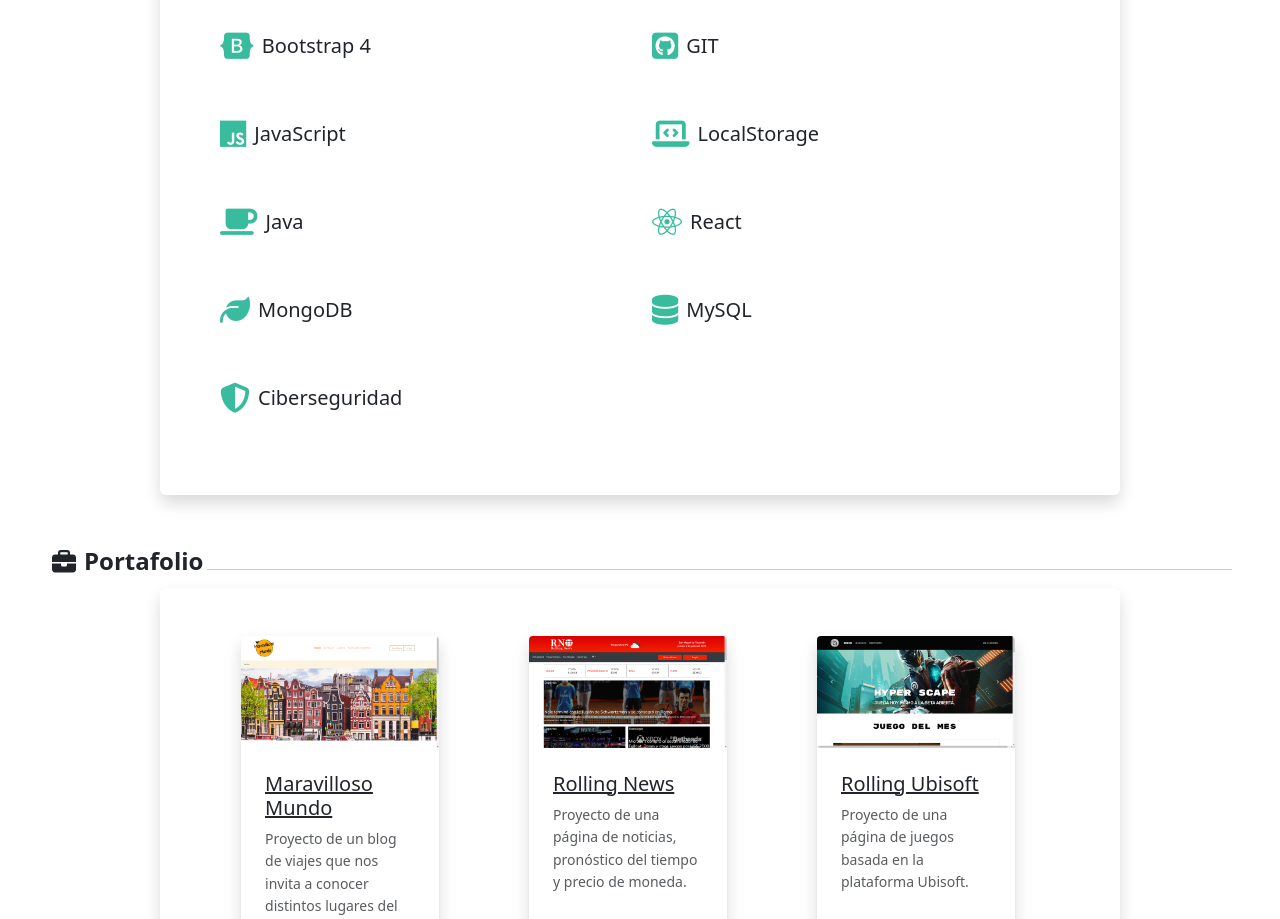
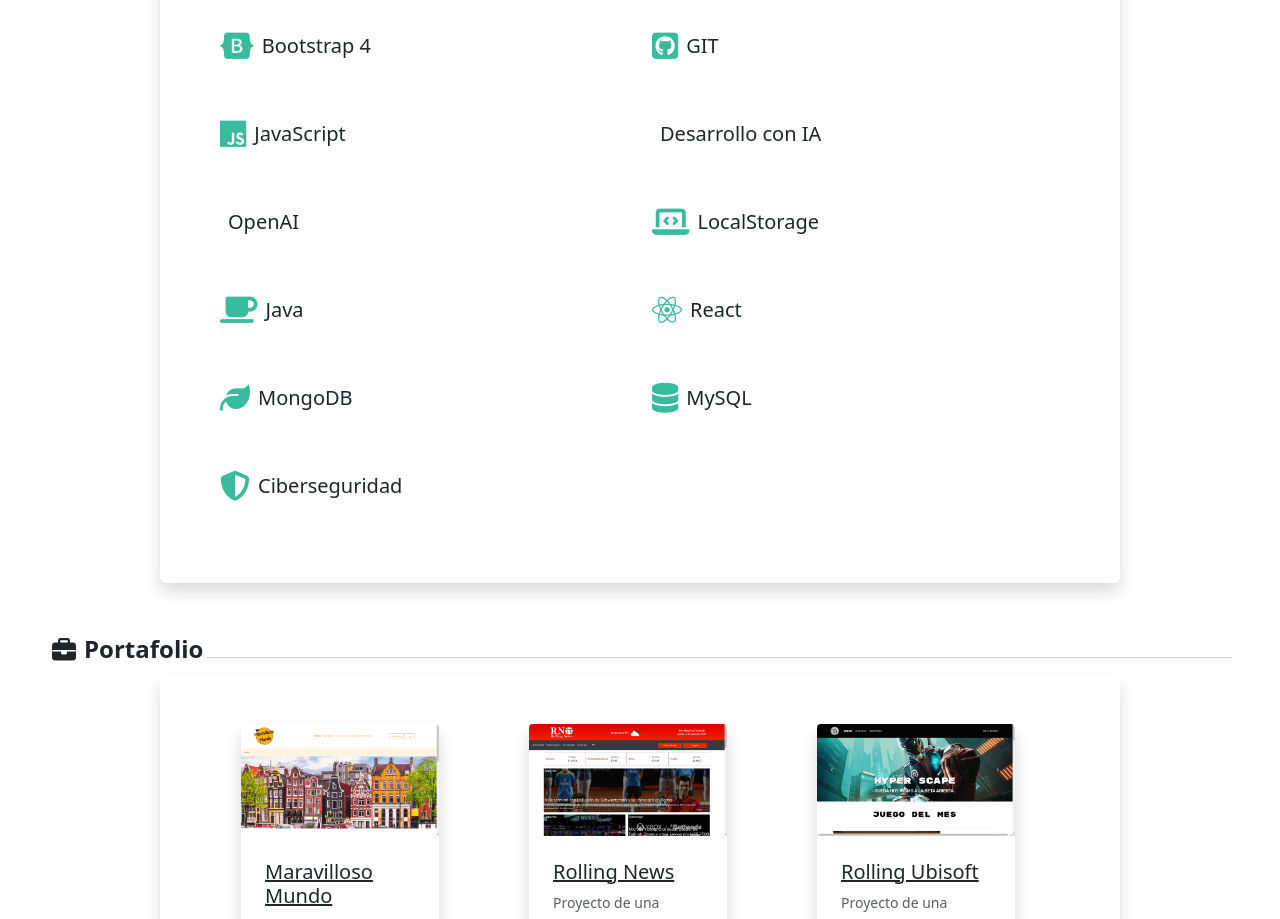
Before and after one commit to Eliseo-Baroni-97/personalpage, a React (Vite) app: page / in a window 1280 px wide. Shown: the part 2120-3039 px from the top of the page. Built offline with nearby package versions, Linux system fonts and the light colour scheme.

Commit message:
Add OpenAI icon skill entry

```diff
--- a/i18n.js
+++ b/i18n.js
@@ -50,6 +50,8 @@
           bootstrap: "Bootstrap 4",
           git: "GIT",
           javascript: "JavaScript",
+          desarrolloIA: "AI Development",
+          openai: "OpenAI",
           localstorage: "LocalStorage",
           java: "Java",
           react: "React",
@@ -155,6 +157,8 @@
           bootstrap: "Bootstrap 4",
           git: "GIT",
           javascript: "JavaScript",
+          desarrolloIA: "Desarrollo con IA",
+          openai: "OpenAI",
           localstorage: "LocalStorage",
           java: "Java",
           react: "React",
--- a/src/components/Skills.jsx
+++ b/src/components/Skills.jsx
@@ -17,6 +17,8 @@
       { icon: "fa-brands fa-bootstrap", name: "bootstrap" },
       { icon: "fa-brands fa-square-github", name: "git" },
       { icon: "fa-brands fa-js", name: "javascript" },
+      { icon: "fa-regular fa-brain-circuit", name: "desarrolloIA" },
+      { icon: "fa-brands fa-openai", name: "openai" },
       { icon: "fa-laptop-code", name: "localstorage" },
       { icon: "fa-solid fa-mug-saucer", name: "java" },
       { icon: "fa-brands fa-react", name: "react" },
```
